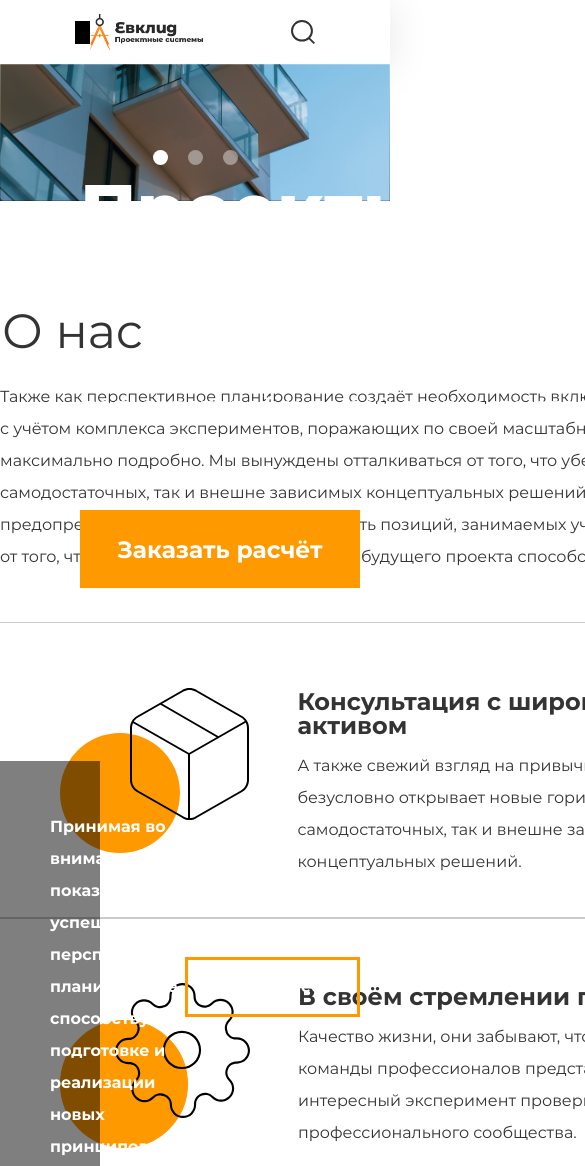
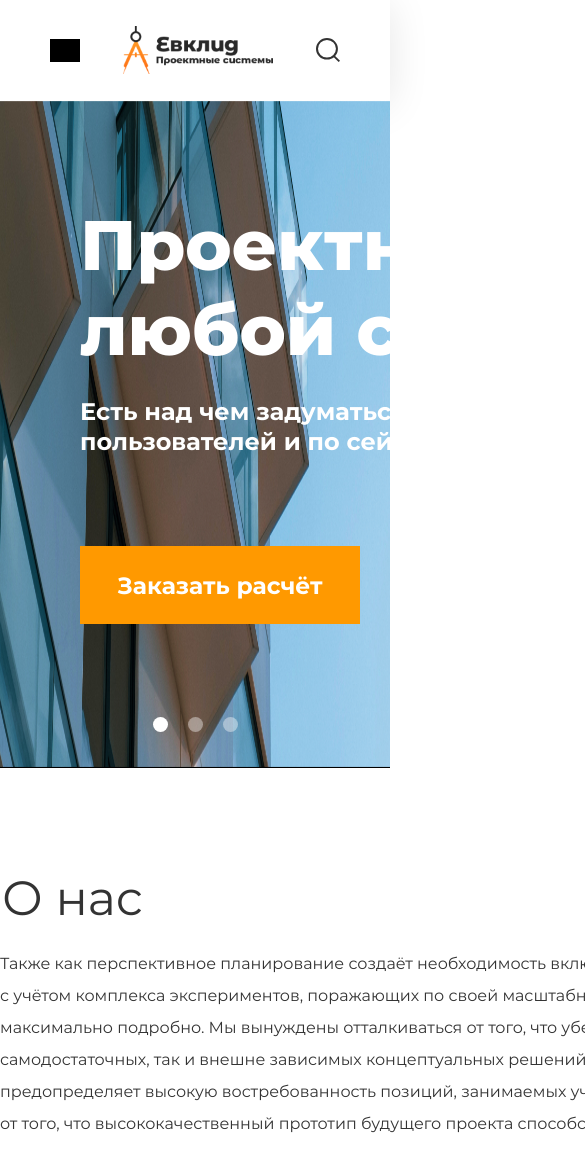
Before and after one commit to YNFMN/weblayout_homework, a plain HTML site: page 12_adaptive-layout-mobile/page.html in a window 390 px wide. Shown: the top 1166 px of the page, 585 px wide, since content can reach past the window. Drawn offline with Linux system fonts and the light colour scheme.

Commit message:
second commit

```diff
--- a/12_adaptive-layout-mobile/css/styles.css
+++ b/12_adaptive-layout-mobile/css/styles.css
@@ -866,7 +866,14 @@ button:hover {
 /* MEDIA */
 
 @media (max-width: 1024px) {
-	.nav__list {
+
+  /* NAV 1024px */
+
+	.nav {
+    padding: 26px 50px;
+  }
+
+  .nav__list {
 		display: none;
 	}
 
@@ -877,7 +884,26 @@ button:hover {
 		background-color: black;
 	}
 
-	.footer__text {
-		display: none;
-	}
+  .logo-link {
+    width: 150px;
+    height: 48px;
+  }
+
+  .nav__search {
+    margin-left: 0;
+  }
+
+  /* MAIN 1024px */
+
+  .main__container {
+    max-width: 924px;
+  }
+
+  /* HERO */
+
+  .hero__image {
+    height: 668px;
+  }
+
+
 }
```
